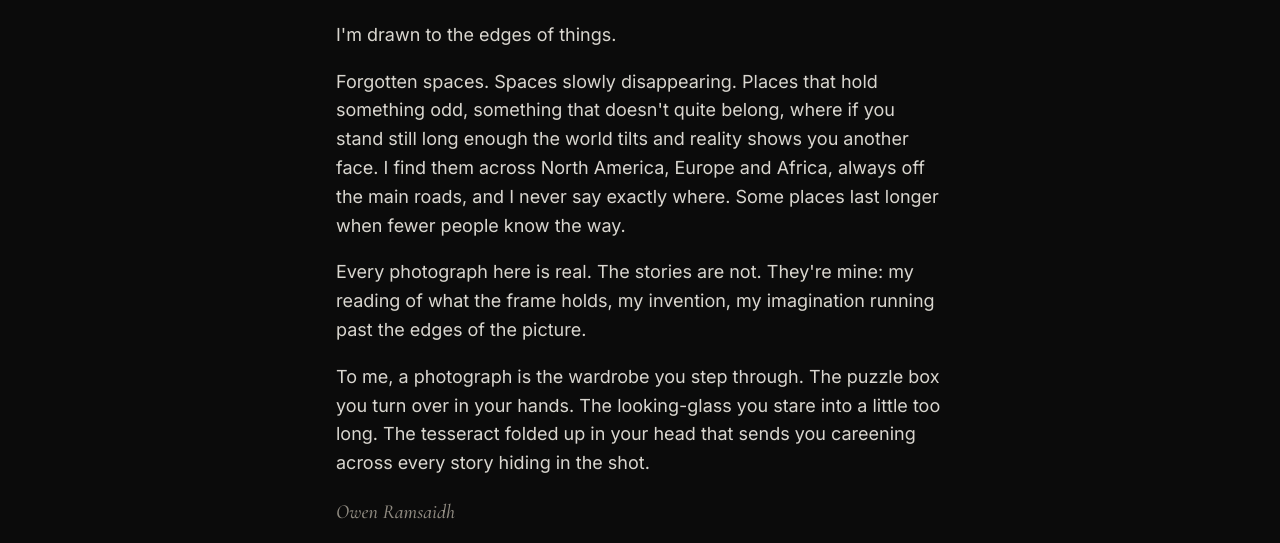
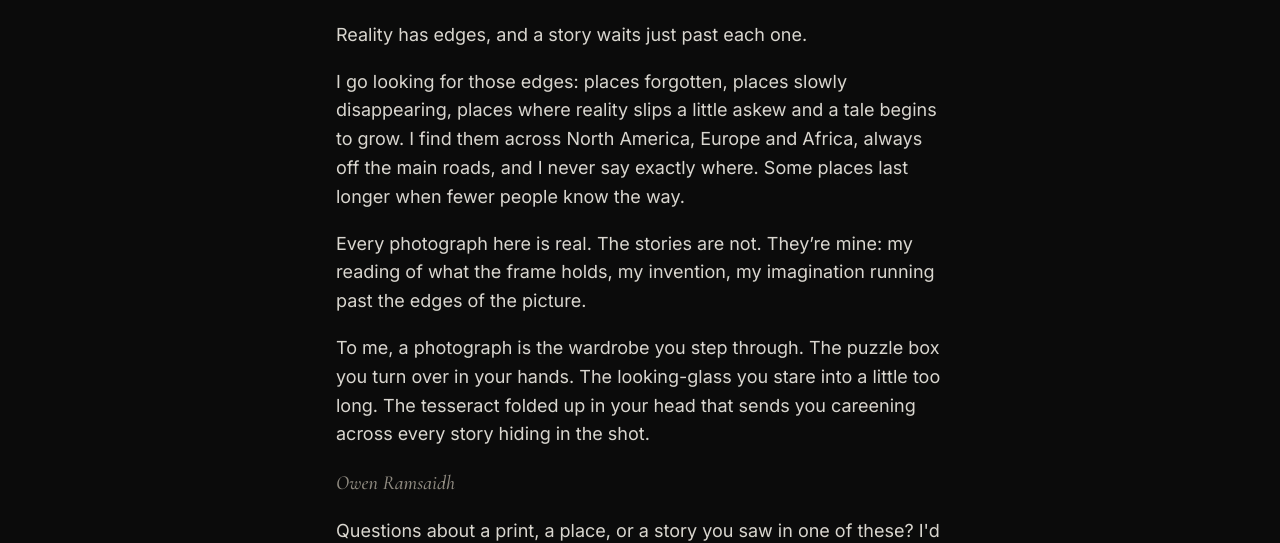
Before and after one commit to owenramsaidh/oddreveries, an Eleventy site: page src/about.md in a window 1280 px wide. Shown: the part 220-763 px from the top of the page. Built offline with nearby package versions, Linux system fonts and the light colour scheme; Eleventy itself is replaced by a stand-in of ours; files that its build step writes are made by us from their sources.

Commit message:
Update Pages “about”

```diff
--- a/src/about.md
+++ b/src/about.md
@@ -5,11 +5,11 @@ permalink: /about/
 description: About Odd Reveries — real photographs of forgotten places, and the stories Owen Ramsaidh lays over them.
 ---
 
-I'm drawn to the edges of things.
+Reality has edges, and a story waits just past each one.
 
-Forgotten spaces. Spaces slowly disappearing. Places that hold something odd, something that doesn't quite belong, where if you stand still long enough the world tilts and reality shows you another face. I find them across North America, Europe and Africa, always off the main roads, and I never say exactly where. Some places last longer when fewer people know the way.
+I go looking for those edges: places forgotten, places slowly disappearing, places where reality slips a little askew and a tale begins to grow. I find them across North America, Europe and Africa, always off the main roads, and I never say exactly where. Some places last longer when fewer people know the way.
 
-Every photograph here is real. The stories are not. They're mine: my reading of what the frame holds, my invention, my imagination running past the edges of the picture.
+Every photograph here is real. The stories are not. They’re mine: my reading of what the frame holds, my invention, my imagination running past the edges of the picture.
 
 To me, a photograph is the wardrobe you step through. The puzzle box you turn over in your hands. The looking-glass you stare into a little too long. The tesseract folded up in your head that sends you careening across every story hiding in the shot.
 
```
